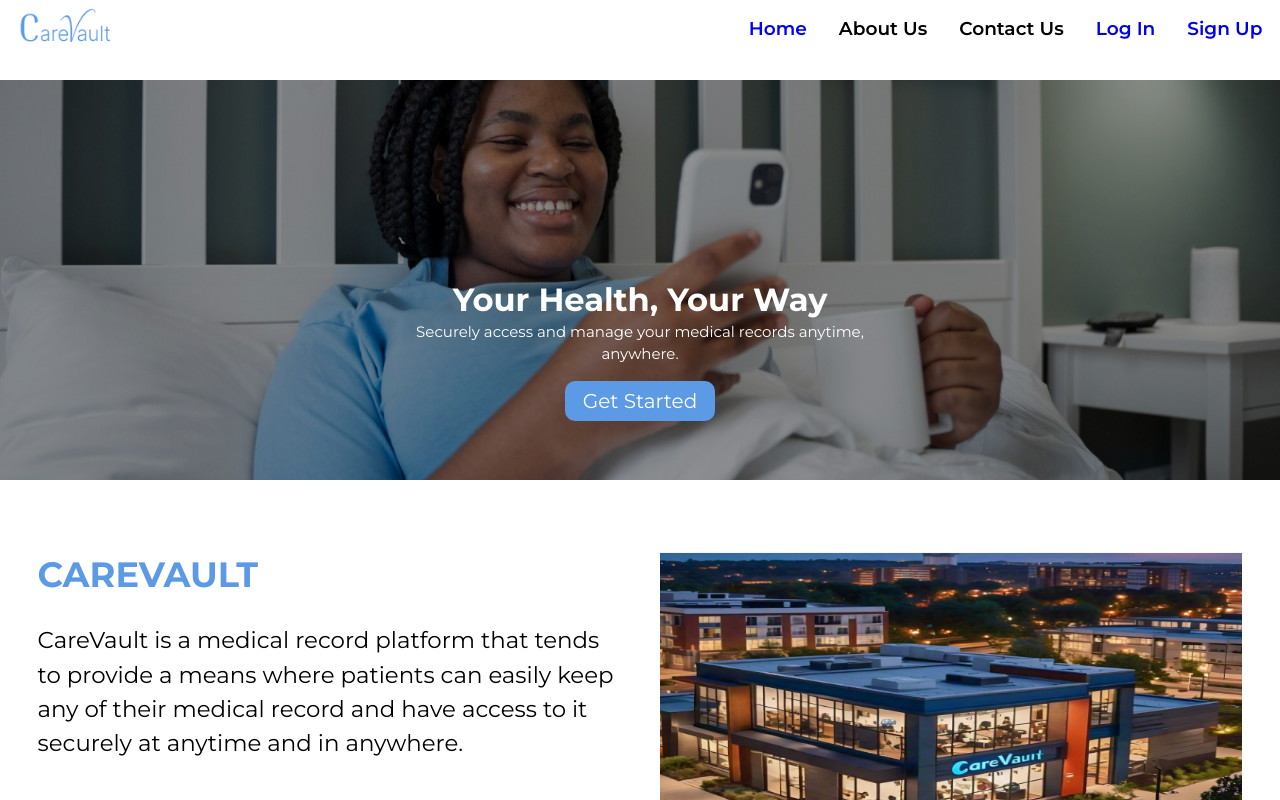
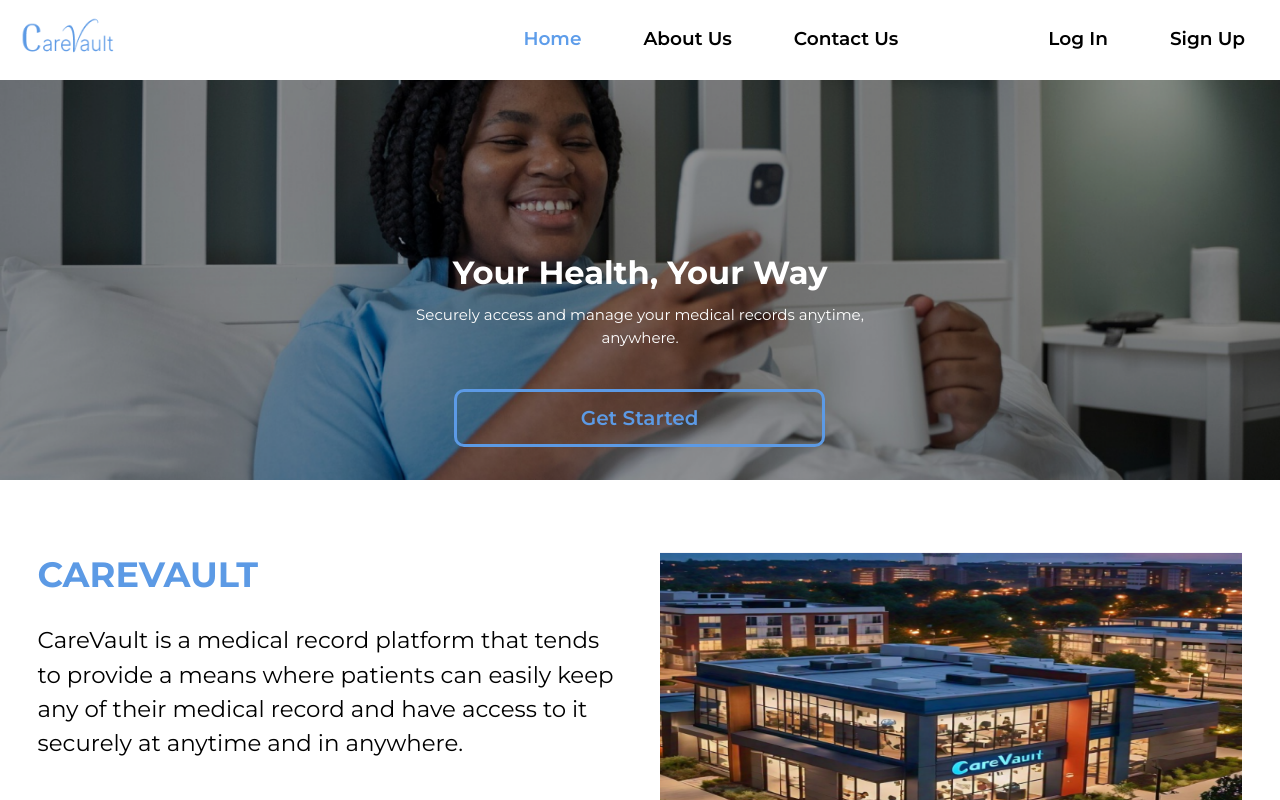
Before and after one commit to adeola02/CareVaultApp, a React (Vite) app: page / in a window 1280 px wide. Shown: the top 800 px of the page. Built offline with nearby package versions, Linux system fonts and the light colour scheme.

Commit message:
Fix: Hero button

```diff
--- /dev/null
+++ b/src/Utils/Button/Button.css
@@ -0,0 +1,43 @@
+.btn {
+  border: 3px solid currentColor;
+  border-radius: 10px;
+  color: var(--blue);
+  font-size: 20px;
+  font-weight: 600;
+  overflow: clip;
+  inline-size: 29%;
+  position: relative;
+  text-decoration: none;
+  transition: 0.2s transform ease-in-out;
+  will-change: transform;
+  z-index: 0;
+  background: none;
+}
+
+.btn::after {
+  background-color: var(--blue);
+  border-radius: 10px;
+  content: "";
+  display: block;
+  block-size: 100%;
+  inline-size: 100%;
+  position: absolute;
+  left: 0;
+  top: 0;
+  transform: translate(-100%, 0) rotate(10deg);
+  transform-origin: top left;
+  transition: 0.2s transform ease-out;
+  will-change: transform;
+  z-index: -1;
+}
+
+.btn:hover::after {
+  transform: translate(0, 0);
+}
+
+.btn:hover {
+  border: 2px solid transparent;
+  color: var(--white);
+  transform: scale(1.05);
+  will-change: transform;
+}
--- /dev/null
+++ b/src/Utils/Button/Button.jsx
@@ -0,0 +1,7 @@
+import "./Button.css";
+
+const Button = ({ children }) => {
+  return <button className="btn">{children}</button>;
+};
+
+export default Button;
--- a/src/components/AboutUsComponents/Goals/Goals.jsx
+++ b/src/components/AboutUsComponents/Goals/Goals.jsx
@@ -2,7 +2,7 @@
 import { useEffect } from "react";
 import AOS from "aos";
 import "aos/dist/aos.css";
-import Story from "../../../assets//story.png";
+import Objective from "../../../assets/goals.png";
 
 const Goals = () => {
   useEffect(() => {
@@ -11,7 +11,7 @@
   return (
     <section className="goals-info-wrapper" data-aos="fade-up">
       <div className="goals-info-image">
-        <img src={Story} alt="A health professional injecting a baby" />
+        <img src={Objective} alt="A health professional injecting a baby" />
       </div>
       <div className="goals-info-text" data-aos="fade-up">
         <h1 className="goals-info-header">GOALS AND OBJECTIVES </h1>
--- a/src/components/AboutUsComponents/TeamMembers/TeamMembers.css
+++ b/src/components/AboutUsComponents/TeamMembers/TeamMembers.css
@@ -38,6 +38,7 @@
     padding-inline: 10px;
     text-wrap: balance;
     text-align: center;
+    color: var(--blue);
   }
 
   & a {
--- a/src/components/CarevaultInfo/CarevaultInfo.css
+++ b/src/components/CarevaultInfo/CarevaultInfo.css
@@ -20,7 +20,6 @@
     inline-size: 100%;
 
     & h1 {
-      font-size: 2rem;
       color: var(--blue);
     }
 
--- a/src/components/Header/Header.css
+++ b/src/components/Header/Header.css
@@ -3,7 +3,7 @@
   flex-flow: row wrap;
   justify-content: space-between;
   align-items: center;
-  padding-inline: 1rem;
+  padding: 10px 20px;
   position: fixed;
   top: 0;
   margin-bottom: 20rem;
@@ -34,13 +34,29 @@
 
   & a {
     text-decoration: none;
+    color: inherit;
+    transition: background-color 0.3s ease-in-out;
+    padding: 5px 15px;
+    /* box-sizing: border-box; */
+    border-radius: var(--radius);
+  }
+
+  & a:hover {
+    text-decoration: underline;
+  }
+
+  & .log-in {
+    margin-inline-start: 5rem;
   }
 
   & .log-in:hover,
   & .sign-up:hover {
-    border: 1px solid var(--border-color);
-    border-radius: var(--radius);
-    padding: 5px;
+    text-decoration: none;
+    background-color: var(--blue);
+    color: var(--white);
+    /* padding: 5px 15px; */
+    border: 2px solid var(--blue);
+    /* transition: background-color 0.3s ease; */
   }
 }
 
@@ -48,13 +64,20 @@
 
 @media (width <= 830px) {
   header {
-    justify-content: space-between;
+    justify-content: center;
 
     & img {
       flex-basis: 100%;
     }
     & .hamburger {
       display: none;
+    }
+    & ul {
+      justify-content: center;
+    }
+
+    & .log-in {
+      margin: 0;
     }
   }
 }
@@ -98,6 +121,10 @@
         display: grid;
         line-height: 3.5;
         font-size: 1.3rem;
+
+        & .log-in {
+          margin: 0;
+        }
       }
     }
 
--- a/src/components/Header/Header.jsx
+++ b/src/components/Header/Header.jsx
@@ -59,7 +59,7 @@
             <NavLink
               to="/"
               style={({ isActive }) =>
-                isActive ? { color: "#0000ff" } : { color: "#000" }
+                isActive ? { color: "#5E9DEA" } : { color: "#000" }
               }
             >
               Home
@@ -69,7 +69,7 @@
             <NavLink
               to="/about-us"
               style={({ isActive }) =>
-                isActive ? { color: "#0000ff" } : { color: "#000" }
+                isActive ? { color: "#5E9DEA" } : { color: "#000" }
               }
             >
               About Us
@@ -79,18 +79,18 @@
             <NavLink
               to="/contact-us"
               style={({ isActive }) =>
-                isActive ? { color: "#0000ff" } : { color: "#000" }
+                isActive ? { color: "#5E9DEA" } : { color: "#000" }
               }
             >
               Contact Us
             </NavLink>
           </li>
-          <li onClick={handleNavLinkClick} role="button">
+          <li onClick={handleNavLinkClick}>
             <NavLink to="/log-in" className="log-in">
               Log In
             </NavLink>
           </li>
-          <li onClick={handleNavLinkClick} role="button">
+          <li onClick={handleNavLinkClick}>
             <NavLink to="/sign-up" className="sign-up">
               Sign Up
             </NavLink>
--- a/src/components/Hero/Hero.css
+++ b/src/components/Hero/Hero.css
@@ -24,12 +24,8 @@
     }
     & p {
       max-inline-size: 450px;
-      margin-block-start: -30px;
-    }
-
-    & .hero-btn {
-      height: 40px;
-      width: 150px;
+      margin-block-start: -20px;
+      margin-block-end: 40px;
     }
   }
 }
--- a/src/components/Hero/Hero.jsx
+++ b/src/components/Hero/Hero.jsx
@@ -2,6 +2,7 @@
 import { useEffect } from "react";
 import AOS from "aos";
 import "aos/dist/aos.css";
+import Button from "../../Utils/Button/Button";
 
 const Hero = () => {
   useEffect(() => {
@@ -16,7 +17,8 @@
           <p>
             Securely access and manage your medical records anytime, anywhere.
           </p>
-          <button className="hero-btn">Get Started</button>
+          <Button className="hero-btn">Get Started</Button>
+          {/* <button className="hero-btn">Get Started</button> */}
         </section>
       </main>
     </>
--- a/src/components/OurServices/OurServices.css
+++ b/src/components/OurServices/OurServices.css
@@ -5,6 +5,7 @@
   margin: auto;
   background-color: #fafafa;
   padding: 40px;
+  margin-block-end: -4rem;
 }
 
 .service-list li {
--- a/src/index.css
+++ b/src/index.css
@@ -48,6 +48,7 @@
   /*Allow percentage-based heights in the applicationand also remover browser padding and margin*/
   html,
   body {
+    overflow-x: clip;
     block-size: 100%;
     margin: 0;
     padding: 0;
--- a/src/pages/ContactUs/ContactUs.css
+++ b/src/pages/ContactUs/ContactUs.css
@@ -51,6 +51,8 @@
 
       & img {
         margin-block-end: 20px;
+        filter: invert(57%) sepia(68%) saturate(648%) hue-rotate(171deg)
+          brightness(80%) contrast(97%);
       }
     }
   }
```
Also changed, not shown: src/assets/Frame 36960 (1).png (added).
